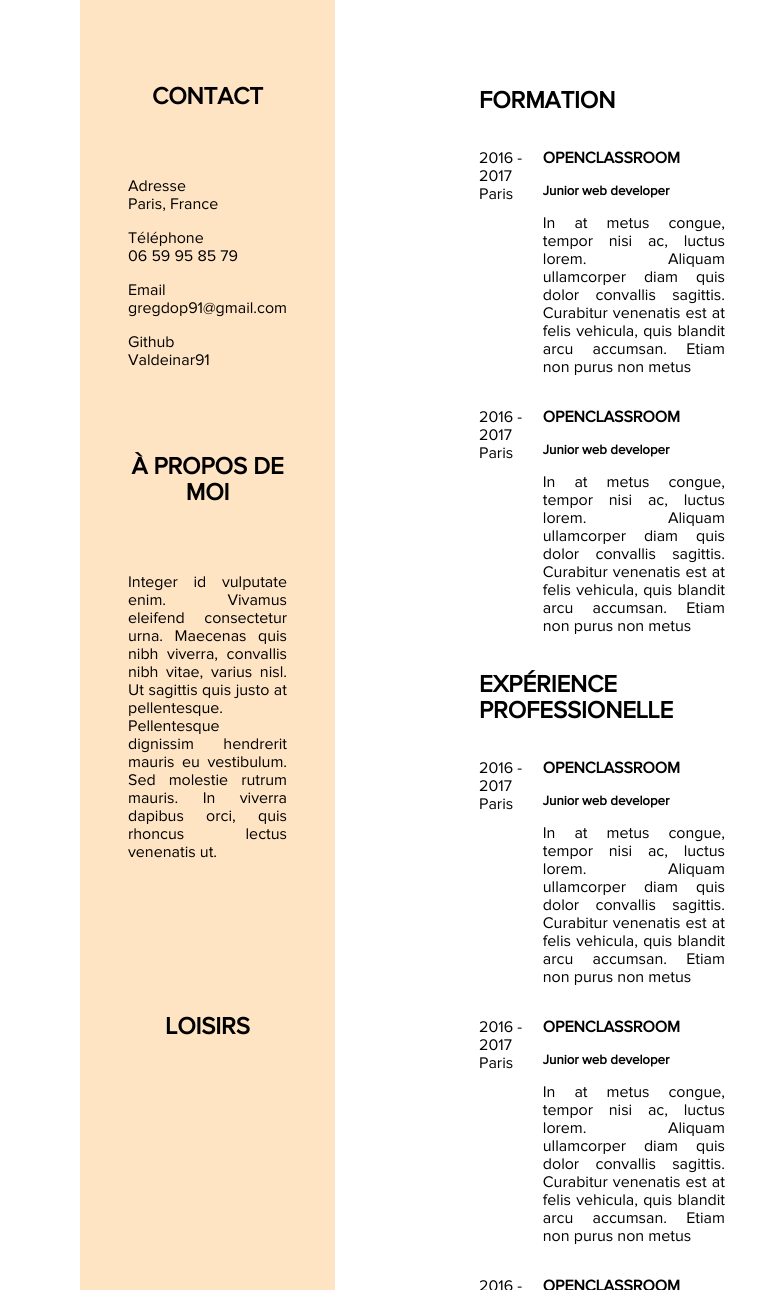
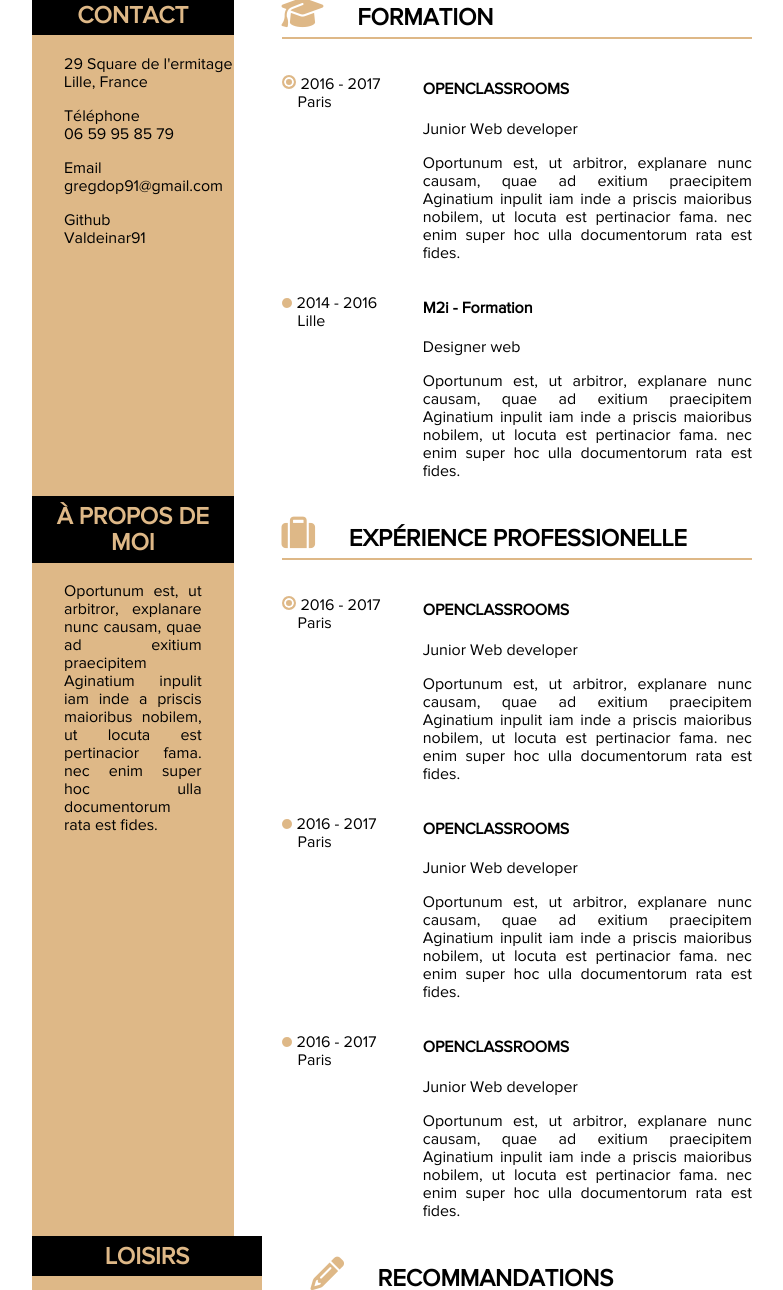
Before and after one commit to Valdeinar91/openclassroomprojectcv, a plain HTML site: page ProjectOCCfinal/v2/index.html in a window 1280 px wide. Shown: the part 305-1595 px from the top of the page, without its empty margins (224-1007 px from the left). Drawn offline with Linux system fonts and the light colour scheme.

Commit message:
Add files via upload

```diff
--- a/ProjectOCCfinal/v2/css/style.css
+++ b/ProjectOCCfinal/v2/css/style.css
@@ -2,95 +2,247 @@
 	src: url(../fonts/Proxima/proxima-nova.ttf);
 	font-family: proxima-nova;
 }
-main {
-	display: flex;
 
+body{
+	margin: 0;
+	font-family: proxima-nova;
+}
+.container{
+	width: 60%;
+	margin: 0 auto;
+
+}
+h1 span{
+	color: burlywood;
+	font-weight: bolder;
+}
+h3 span {
+	border-bottom: 2px solid burlywood;
 }
 ul{
 	list-style-type: none;
 	padding: 0;
 }
-.left-side{
-	background-color: bisque;
+h1{
+	margin-bottom: 0;
+	font-weight: 300;
+	text-transform: uppercase;
+}
+/* header */
+header {
+	display: flex;
+}
+header h3{
+	margin-top: 0.5em;
+	font-size: 1.4em;
+}
+.photo img{
+	height : 10em;
+	width: 10em;
+	align-self: center;
+	justify-content: center;
+	margin: 0 auto;
+	border: 2px solid yellow;
+}
+.picture{
+	overflow:hidden;
+    -webkit-border-radius:50%;
+    -moz-border-radius:50%;
+    border-radius:50%;
+}
+.photo {
 	width: 30%;
+	text-align: center;
+	background-color: burlywood;
+	height: 300px;
+	display: flex;
+}
+.header-right{
+	display: flex;
+	width: 70%;
+	flex-direction: column;
+	justify-content: center;
+	margin: 0 3em;
+}
+/* header */
+/* center */
+.items-center{
+	display: flex;
+}
+.contact{
+	width: 30%;
+	background-color: burlywood;
+
+}
+.contact ul{
+	margin-left: 2em;
+}
+.contact h2{
+	background-color: black;
+	color: burlywood;
+	margin-top: 0;
+	text-align: center;
+	padding: 0.3em 0;
+	text-transform: uppercase;
+}
+.Formation p{
+	text-align: justify;
+}
+.Formation{
+	width: 70%;
+	margin: 0 3em;
+}
+.Formation h2{
+	margin-top: 0;
+	text-transform: uppercase;
+	border-bottom: solid 2px burlywood;
+	padding-bottom: 0.3em;
+}
+.Formation h2::before {
+	font-family: FontAwesome;
+	content: "\f19d";
+	justify-content: center;
+	font-size: 1.4em;
+	margin-right: 1em;
+	color: burlywood;
+}
+.Formation .items1  ul li:first-child::before , .expe-pro .items1  ul li:first-child::before  {
+   content: '';
+   display: inline-block;
+   width: 10px;
+   height: 10px;
+   -moz-border-radius: 7.5px;
+   -webkit-border-radius: 7.5px;
+   border-radius: 50%;
+   background-color: burlywood;
+   border: 2px solid burlywood;
+   box-shadow: inset 0 0 0 2px white;
+   margin-right: 0.3em;
+}
+.Formation .items3  ul li:first-child::before , .expe-pro .items3  ul li:first-child::before{
+	content: '';
+   display: inline-block;
+   width: 10px;
+   height: 10px;
+   -moz-border-radius: 7.5px;
+   -webkit-border-radius: 7.5px;
+   border-radius: 50%;
+   background-color: burlywood;
+   margin-right: 0.3em;
+
+}
+.Formation .items3  ul li:nth-child(2n+2) , .Formation .items1  ul li:nth-child(2n+2){
+	padding-left: 1em;
+}
+.expe-pro .items3  ul li:nth-child(2n+2) , .expe-pro .items1  ul li:nth-child(2n+2){
+	padding-left: 1em;
+}
+.F-items{
+	display: flex;
+}
+.items1{
+	width: 30%;
+}
+.items2{
+	width: 70%;
+}
+.items3{
+	width: 30%;
+}
+.bottom-center{
+	display: flex;
+}
+.about-me{
+	width: 30%;
+	background-color: burlywood;
+}
+.about-me h2{
+	background-color: black;
+	color: burlywood;
+	margin-top: 0;
+	text-align: center;
+	padding: 0.3em 0;
+	text-transform: uppercase;
+}
+.about-me p{
+	margin: 0 2em;
+	text-align: justify;
+}
+.expe-pro p{
+	text-align: justify;
+}
+.expe-pro{
+	width: 70%;
+	margin: 0 3em;
+}
+.expe-pro h2::before {
+	font-family: FontAwesome;
+	content: "\f0f2";
+	justify-content: center;
+	font-size: 1.4em;
+	margin-right: 1em;
+	color: burlywood;
+
+}
+.expe-pro h2{
+	text-transform: uppercase;
+	border-bottom: solid 2px burlywood;
+	padding-bottom: 0.3em;
+}
+/* center */
+/* bottom */
+.bottom {
+	display: flex;
+}
+.loisir {
+	width: 30%;
+	background-color: burlywood;
 	display: flex;
 	flex-direction: column;
 
+}
+.loisir h2{
+	background-color: black;
+	color: burlywood;
+	margin-top: 0;
+	text-align: center;
+	padding: 0.3em 0;
+	text-transform: uppercase;
+}
+.rec {
+	width: 70%;
 	margin: 0 3em;
-    padding: 0 3em;
+}
+.rec h2{
+	text-transform: uppercase;
+	border-bottom: solid 2px burlywood;
+	padding-bottom: 0.3em;
+}
+.rec h2::before {
+	font-family: FontAwesome;
+	content: "\f303";
+	justify-content: center;
+	font-size: 1.4em;
+	margin-right: 1em;
+	color: burlywood;
+
 
 }
-.left-side h2{
-	padding: 2em 0;
-	text-transform: uppercase;
-}
-.right-side h2{
-	text-transform: uppercase;
+.d-items{
+	display: flex;
 
 }
-.right-side{
-	width: 70%;
-	display: flex;
-	flex-direction: column;
-	justify-content: space-around;
-	margin: 0 3em;
-    padding: 0 3em;
+.d-items1{
+	width: 50%;
+}
+.logo img{
+	height: 4em;
 
 }
-.left-side h2{
-	text-align: center;
+.logo {
+
+	display: flex;
+	margin: 0 2em;
+	justify-content: space-around;
+
 }
-body{
-	margin: 0;
-	font-family: proxima-nova;
-}
-h1 {
-	margin: 6em 0 0 0;
-	text-transform: uppercase;
-}
-
-.photo {
-	background-image: url('../img/gd.jpg');
-	background-repeat: no-repeat;
-	background-position: center;
-	background-size: contain;
-	height: 12em;
-	margin: 6em 0 2em 0;
-}
-.about {
-	height: 70vh;
-}
-.about p{
-	text-align: justify;
-}
-.container {
-	width: 60%;
-	margin: 0 auto;
-}
-.F-items {
-	display: flex;
-}
-.F-items2 {
-	width: 35%;
-}
-.F-items3 {
-	width: 100%;
-}
-
-.R-items{
-	display: flex;
-	justify-content: space-between;
-}
-.Formation {
-	margin: 9em 0 0 0;
-}
-.F-items p{
-	text-align: justify;
-}
-h5 {
-	margin: 1em 0;
-}
-h4 {
-	margin: 1em 0;
-	text-transform: uppercase;
-}
--- a/ProjectOCCfinal/v2/index.html
+++ b/ProjectOCCfinal/v2/index.html
@@ -16,17 +16,22 @@
 </head>
 
 <body>
-  <div class="container">
-   <main>
-    <section class="left-side">
-        <article class="photo">
-
-        </article>
-        <article class="Contact">
+    <main class="container">
+    <header>
+        <div class="photo">
+            <img src="img/gd.jpg" class="picture" alt="gregory doppler photo">
+        </div>
+        <div class="header-right">
+            <h1><span>DOPPLER</span> Grégory</h1>
+            <h3><span>Dési</span>gner web</h3>
+        </div>
+    </header>
+    <section class="items-center">
+        <article class="contact">
             <h2>Contact</h2>
             <ul>
-                <li>Adresse</li>
-                <li>Paris, France</li>
+                <li>29 Square de l'ermitage</li>
+                <li>Lille, France</li>
             </ul>
             <ul>
                 <li>Téléphone</li>
@@ -41,150 +46,148 @@
                 <li>Valdeinar91</li>
             </ul>
         </article>
-        <article class="about">
-            <h2>à propos de moi</h2>
-            <p>Integer id vulputate enim. Vivamus eleifend consectetur urna. Maecenas quis nibh viverra, convallis nibh vitae, varius nisl. Ut sagittis quis justo at
-                pellentesque. Pellentesque dignissim hendrerit mauris eu vestibulum. Sed molestie rutrum mauris.
-                In viverra dapibus orci, quis rhoncus lectus venenatis ut.
-            </p>
-        </article>
-        <article class="loisir">
-            <h2>Loisirs</h2>
-            <div class="picto">
-
-            </div>
-        </article>
-    </section>
-    <section class="right-side">
-        <h1>DOPPLER Grégory</h1>
-        <h3>Désigner web</h3>
         <article class="Formation">
             <h2>Formation</h2>
             <div class="F-items">
-                <div class="F-items1">
-
-                </div>
-                <div class="F-items2">
+                <div class="items1">
                     <ul>
                         <li>2016 - 2017</li>
                         <li>Paris</li>
                     </ul>
                 </div>
-                <div class="F-items3">
-                    <h4>OPENCLASSROOM</h4>
-                    <h5>Junior web developer</h5>
-                    <p>In at metus congue, tempor nisi ac, luctus lorem. Aliquam ullamcorper diam quis dolor convallis sagittis.
-                        Curabitur venenatis est at felis vehicula, quis blandit arcu accumsan. Etiam non purus non metus
-
+                <div class="items2">
+                    <h4>OPENCLASSROOMS</h4>
+                    <p>Junior Web developer</p>
+                    <p>Oportunum est, ut arbitror, explanare nunc causam, quae ad
+                        exitium praecipitem Aginatium inpulit iam inde a priscis maioribus
+                         nobilem, ut locuta est pertinacior fama. nec enim super hoc ulla
+                         documentorum rata est fides.
                     </p>
                 </div>
             </div>
             <div class="F-items">
-                <div class="F-items1">
 
+                <div class="items3">
+                    <ul>
+                        <li>2014 - 2016</li>
+                        <li>Lille</li>
+                    </ul>
                 </div>
-                <div class="F-items2">
+                <div class="items2">
+                    <h4>M2i - Formation</h4>
+                    <p>Designer web</p>
+                    <p>Oportunum est, ut arbitror, explanare nunc causam, quae ad
+                        exitium praecipitem Aginatium inpulit iam inde a priscis maioribus
+                         nobilem, ut locuta est pertinacior fama. nec enim super hoc ulla
+                         documentorum rata est fides.
+                    </p>
+                </div>
+            </div>
+        </article>
+    </section>
+    <section class="bottom-center">
+
+        <article class="about-me">
+            <h2>à propos de moi</h2>
+            <p>Oportunum est, ut arbitror, explanare nunc causam, quae ad exitium
+                praecipitem Aginatium inpulit iam inde a priscis maioribus nobilem,
+                ut locuta est pertinacior fama. nec enim super hoc ulla documentorum rata est fides.
+            </p>
+        </article>
+        <article class="expe-pro">
+            <h2>Expérience professionelle</h2>
+            <div class="F-items">
+                <div class="items1">
                     <ul>
                         <li>2016 - 2017</li>
                         <li>Paris</li>
                     </ul>
                 </div>
-                <div class="F-items3">
-                    <h4>OPENCLASSROOM</h4>
-                    <h5>Junior web developer</h5>
-                    <p>In at metus congue, tempor nisi ac, luctus lorem. Aliquam ullamcorper diam quis dolor convallis sagittis.
-                        Curabitur venenatis est at felis vehicula, quis blandit arcu accumsan. Etiam non purus non metus
-
+                <div class="items2">
+                    <h4>OPENCLASSROOMS</h4>
+                    <p>Junior Web developer</p>
+                    <p>Oportunum est, ut arbitror, explanare nunc causam, quae ad
+                        exitium praecipitem Aginatium inpulit iam inde a priscis maioribus
+                         nobilem, ut locuta est pertinacior fama. nec enim super hoc ulla
+                         documentorum rata est fides.
                     </p>
                 </div>
             </div>
-        </article>
-        <article>
-            <h2>Expérience professionelle</h2>
             <div class="F-items">
-                <div class="F-items1">
-
-                </div>
-                <div class="F-items2">
+                <div class="items3">
                     <ul>
                         <li>2016 - 2017</li>
                         <li>Paris</li>
                     </ul>
                 </div>
-                <div class="F-items3">
-                    <h4>OPENCLASSROOM</h4>
-                    <h5>Junior web developer</h5>
-                    <p>In at metus congue, tempor nisi ac, luctus lorem. Aliquam ullamcorper diam quis dolor convallis sagittis.
-                        Curabitur venenatis est at felis vehicula, quis blandit arcu accumsan. Etiam non purus non metus
-
+                <div class="items2">
+                    <h4>OPENCLASSROOMS</h4>
+                    <p>Junior Web developer</p>
+                    <p>Oportunum est, ut arbitror, explanare nunc causam, quae ad
+                        exitium praecipitem Aginatium inpulit iam inde a priscis maioribus
+                         nobilem, ut locuta est pertinacior fama. nec enim super hoc ulla
+                         documentorum rata est fides.
                     </p>
                 </div>
             </div>
             <div class="F-items">
-                <div class="F-items1">
-
-                </div>
-                <div class="F-items2">
+                <div class="items3">
                     <ul>
                         <li>2016 - 2017</li>
                         <li>Paris</li>
                     </ul>
                 </div>
-                <div class="F-items3">
-                    <h4>OPENCLASSROOM</h4>
-                    <h5>Junior web developer</h5>
-                    <p>In at metus congue, tempor nisi ac, luctus lorem. Aliquam ullamcorper diam quis dolor convallis sagittis.
-                        Curabitur venenatis est at felis vehicula, quis blandit arcu accumsan. Etiam non purus non metus
-
-                    </p>
-                </div>
-            </div>
-            <div class="F-items">
-                <div class="F-items1">
-
-                </div>
-                <div class="F-items2">
-                    <ul>
-                        <li>2016 - 2017</li>
-                        <li>Paris</li>
-                    </ul>
-                </div>
-                <div class="F-items3">
-                    <h4>OPENCLASSROOM</h4>
-                    <h5>Junior web developer</h5>
-                    <p>In at metus congue, tempor nisi ac, luctus lorem. Aliquam ullamcorper diam quis dolor convallis sagittis.
-                        Curabitur venenatis est at felis vehicula, quis blandit arcu accumsan. Etiam non purus non metus
-
+                <div class="items2">
+                    <h4>OPENCLASSROOMS</h4>
+                    <p>Junior Web developer</p>
+                    <p>Oportunum est, ut arbitror, explanare nunc causam, quae ad
+                        exitium praecipitem Aginatium inpulit iam inde a priscis maioribus
+                         nobilem, ut locuta est pertinacior fama. nec enim super hoc ulla
+                         documentorum rata est fides.
                     </p>
                 </div>
             </div>
         </article>
-        <article class="Recommandation">
+    </section>
+    <section class="bottom">
+        <article class="loisir">
+            <h2>Loisirs</h2>
+        <div class="logo">
+            <img src="img/icons/airplane.png" alt="logo d'avion">
+            <img src="img/icons/computer.png" alt="logo d'ordinateur">
+            <img src="img/icons/football.png" alt="logo de football">
+        </div>
+        </article>
+        <article class="rec">
             <h2>Recommandations</h2>
-            <div class="R-items">
-               <div class="R-items1">
-                <h3>Maxime Kieman</h3>
-                <h4>Directeur, Mon agence</h4>
-                <h4>Téléphone :</h4>
-                <p>Email : name@email.com</p>
-               </div>
-               <div class="R-items1">
-                <h3>Maxime Kieman</h3>
-                <h4>Directeur, Mon agence</h4>
-                <h4>Téléphone :</h4>
-                <p>Email : name@email.com</p>
-               </div>
+            <div class="d-items">
+                <div class="d-items1">
+                    <h4>MAXIME KIEMAN</h4>
+                    <ul>
+                        <li>Directeur, mon agence</li>
+                        <li>Téléphone</li>
+                    </ul>
+                    <p>Email : name@email.com</p>
+                </div>
+                <div class="d-items1">
+                    <h4>MAXIME KIEMAN</h4>
+                    <ul>
+                        <li>Directeur, mon agence</li>
+                        <li>Téléphone</li>
+                    </ul>
+                    <p>Email : name@email.com</p>
+                </div>
             </div>
         </article>
     </section>
-   </main>
-</div>
+
 
 
     <!-- Jquery js file -->
     <script src="./js/jquery.3.4.1.js"></script>
     <!-- boostrap js file -->
     <script src="./js/bootstrap.min.js"></script>
+</main>
 
 </body>
 
```
Also changed, not shown: ProjectOCCfinal/v2/img/gd.jpg.
